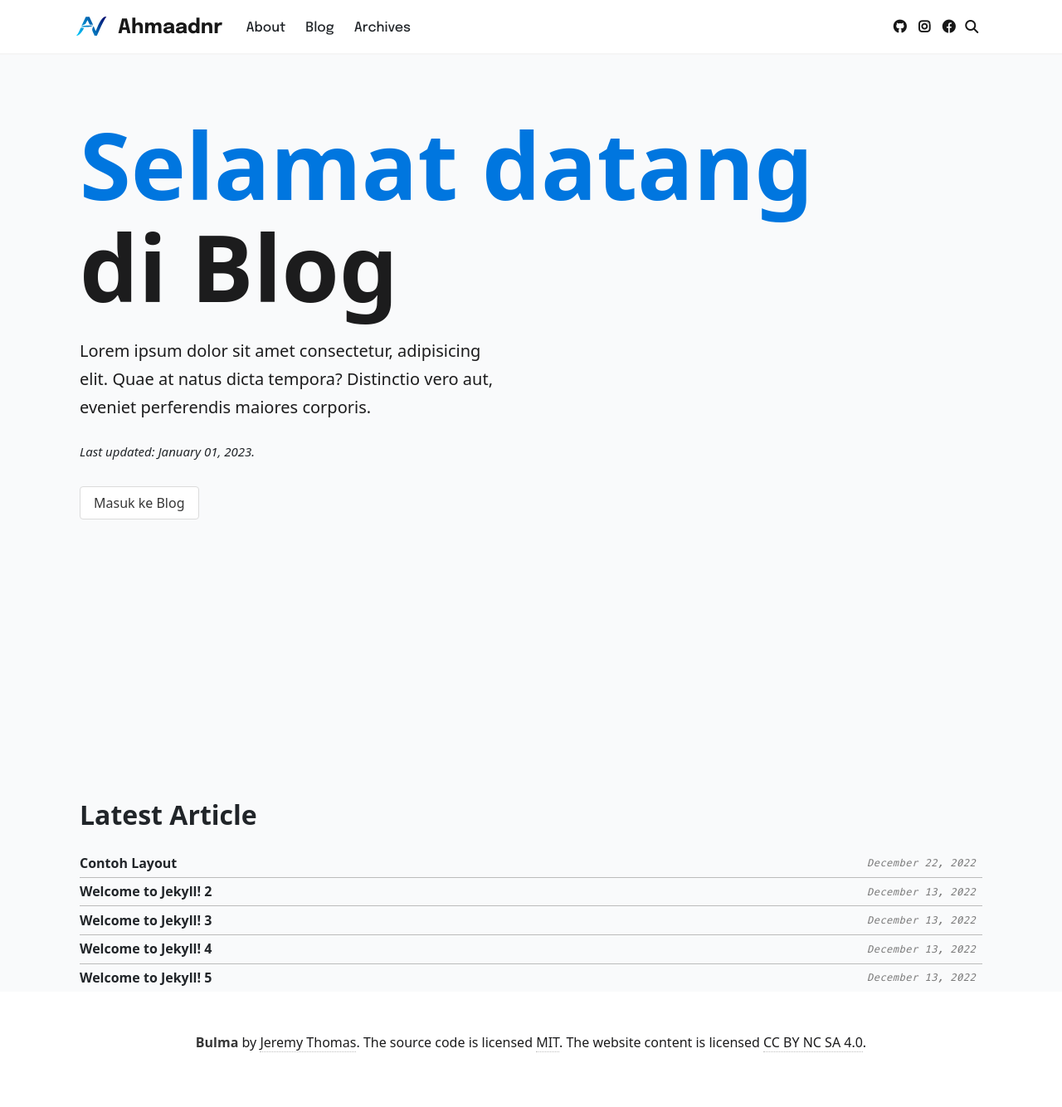
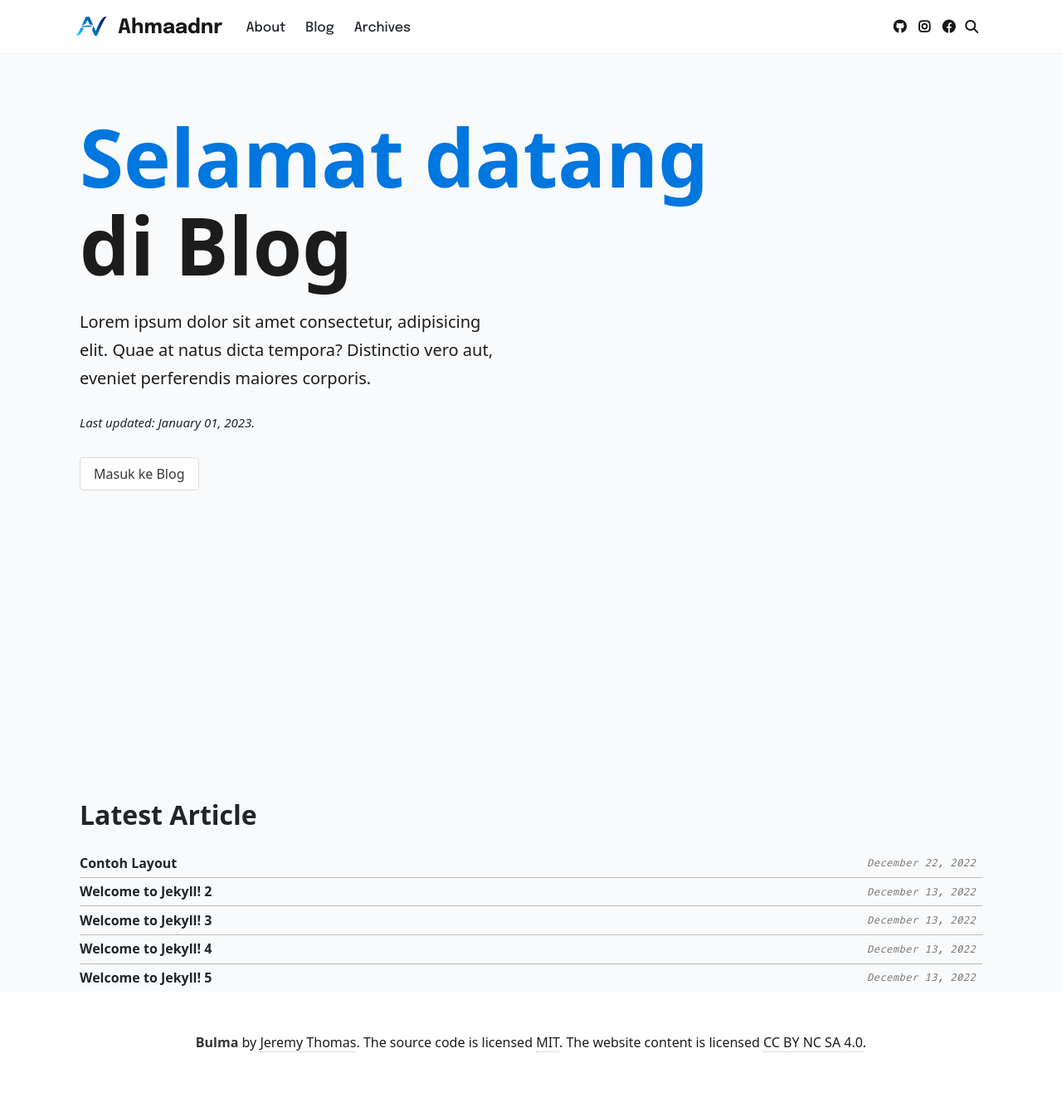
Before and after one commit to ahmaadn/ahmaadn.github.io, a Jekyll site: the page built from index.html, in a window 1280 px wide. Shown: the whole page at 83% size. Built offline with Jekyll 4.4.1, drawn with Linux system fonts in a browser that asks for light colours; comment, search, counter and statistics services are not loaded.

Commit message:
change font size

```diff
--- a/_layouts/default.html
+++ b/_layouts/default.html
@@ -7,9 +7,8 @@
 	<!-- Search -->
 	{% include search.html %}
 
-	<div class="main">
-		{{ content }}
-	</div>
+	{{ content }}
+
 	<!-- Footer -->
 	{% include footer.html %}
 	<!-- Script -->
--- a/_sass/_base.scss
+++ b/_sass/_base.scss
@@ -232,7 +232,6 @@ ul.task-list {
 
 #header {
     font-family: var(--font-family-navbar);
-
     text-align: center;
 
     .hero-body {
@@ -240,13 +239,13 @@ ul.task-list {
     }
 
     .hero-title {
-        font-size: 3rem;
+        font-size: 36px;
         span {
             color: var(--global-theme-color);
         }
     }
     .hero-subtitle {
-        font-size: 20px;
+        font-size: 1rem;
     }
 }
 
@@ -255,6 +254,10 @@ ul.task-list {
         .hero-title {
             font-size: 4rem;
         }
+
+        .hero-subtitle {
+            font-size: 20px;
+        }
     }
 }
 
@@ -262,7 +265,7 @@ ul.task-list {
     #header {
         text-align: left;
         .hero-title {
-            font-size: 7rem;
+            font-size: 6rem;
         }
         .hero-subtitle {
             max-width: 500px;
```
Also changed, not shown: assets/img/bg-home.jpg (added).
